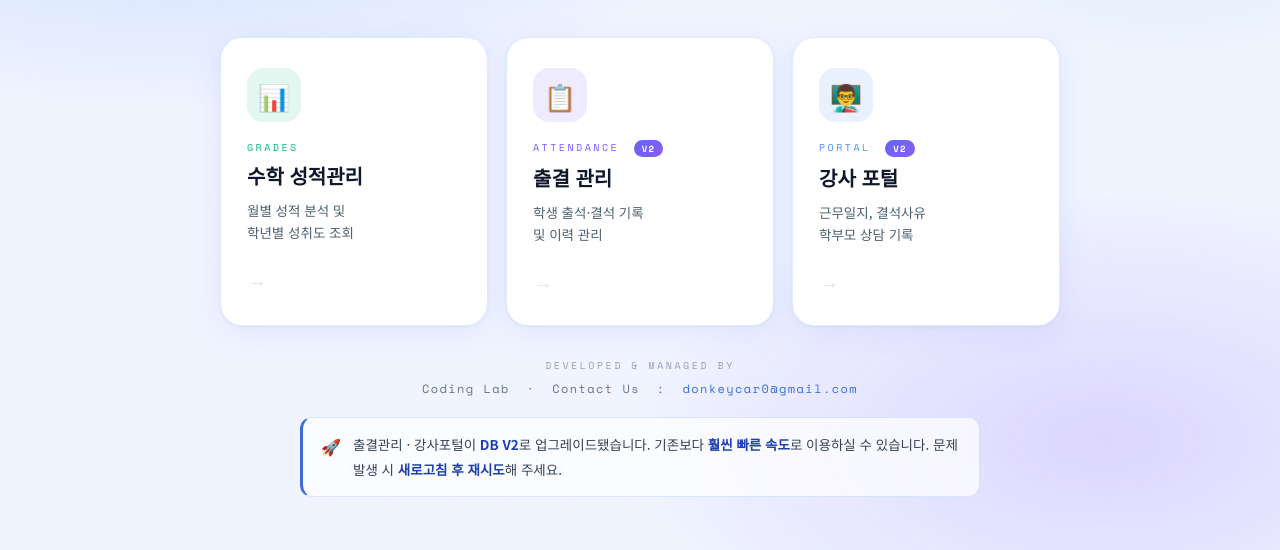
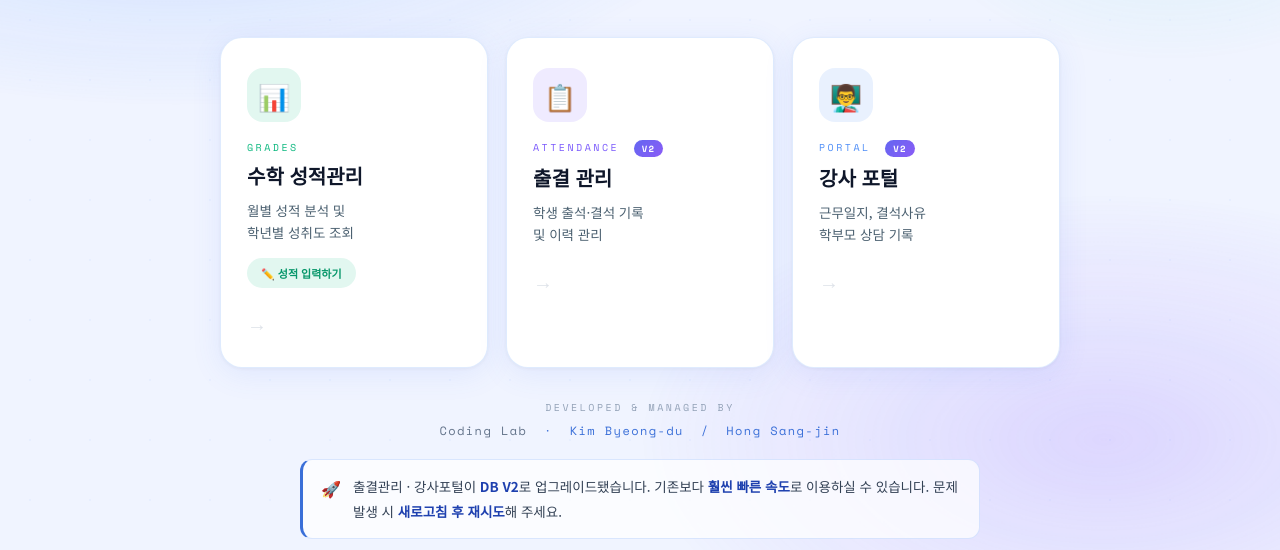
Before and after one commit to donkeycar0-design/Gunwi-Immersive-Math-Hub-V2, a plain HTML site: page index.html in a window 1280 px wide. Shown: the part 250-800 px from the top of the page. Drawn offline with nearby package versions, Linux system fonts and the light colour scheme.

Commit message:
Add grade input link and update credits
Added a link for grade input form and updated credits section.

```diff
--- a/index.html
+++ b/index.html
@@ -405,6 +405,15 @@
       <div class="card-label">Grades</div>
       <div class="card-name">수학 성적관리</div>
       <div class="card-desc">월별 성적 분석 및<br>학년별 성취도 조회</div>
+      <!-- 성적 입력 폼 링크 -->
+      <a href="https://docs.google.com/forms/d/e/1FAIpQLSfGbzG_BgYzazMQFE-4b1dnciiqbDv9PfvEwXcQNJQP3j_W7Q/viewform"
+         target="_blank"
+         onclick="event.stopPropagation();"
+         style="display:inline-flex;align-items:center;gap:6px;margin-top:14px;padding:7px 14px;background:rgba(16,185,129,0.12);border-radius:99px;font-size:11px;font-weight:700;color:#059669;text-decoration:none;transition:background .15s;"
+         onmouseover="this.style.background='rgba(16,185,129,0.22)'"
+         onmouseout="this.style.background='rgba(16,185,129,0.12)'">
+        ✏️ 성적 입력하기
+      </a>
       <div class="card-arrow">→</div>
     </div>
 
@@ -437,9 +446,9 @@
     <div class="credits-names">
       Coding Lab
       <span class="credits-divider">·</span>
-      Contact Us
-      <span class="credits-divider">:</span>
-      <span>donkeycar0@gmail.com</span>
+      <span>Kim Byeong-du</span>
+      <span class="credits-divider">/</span>
+      <span>Hong Sang-jin</span>
     </div>
   </div>
 
```
